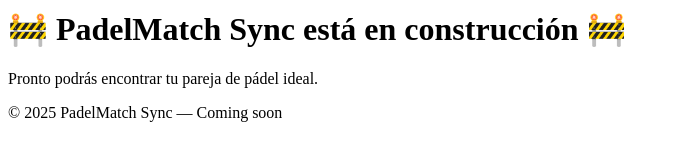
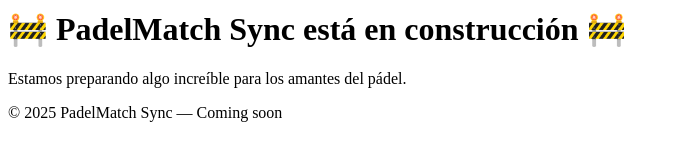
Before and after one commit to jonpotxu/padelmatchsync, a Next.js app: page / in a window 1280 px wide. Shown: the part 279-439 px from the top of the page, without its empty margins (0-686 px from the left). Built offline with nearby package versions, Linux system fonts and the light colour scheme.

Commit message:
Añadido efecto pulse al logo en la página en construcción

```diff
--- a/pages/index.js
+++ b/pages/index.js
@@ -40,7 +40,7 @@ export default function Home() {
           animate={{ opacity: 1 }}
           transition={{ delay: 1.2, duration: 1 }}
         >
-          Pronto podrás encontrar tu pareja de pádel ideal.
+          Estamos preparando algo increíble para los amantes del pádel.
         </motion.p>
       </div>
 
```
